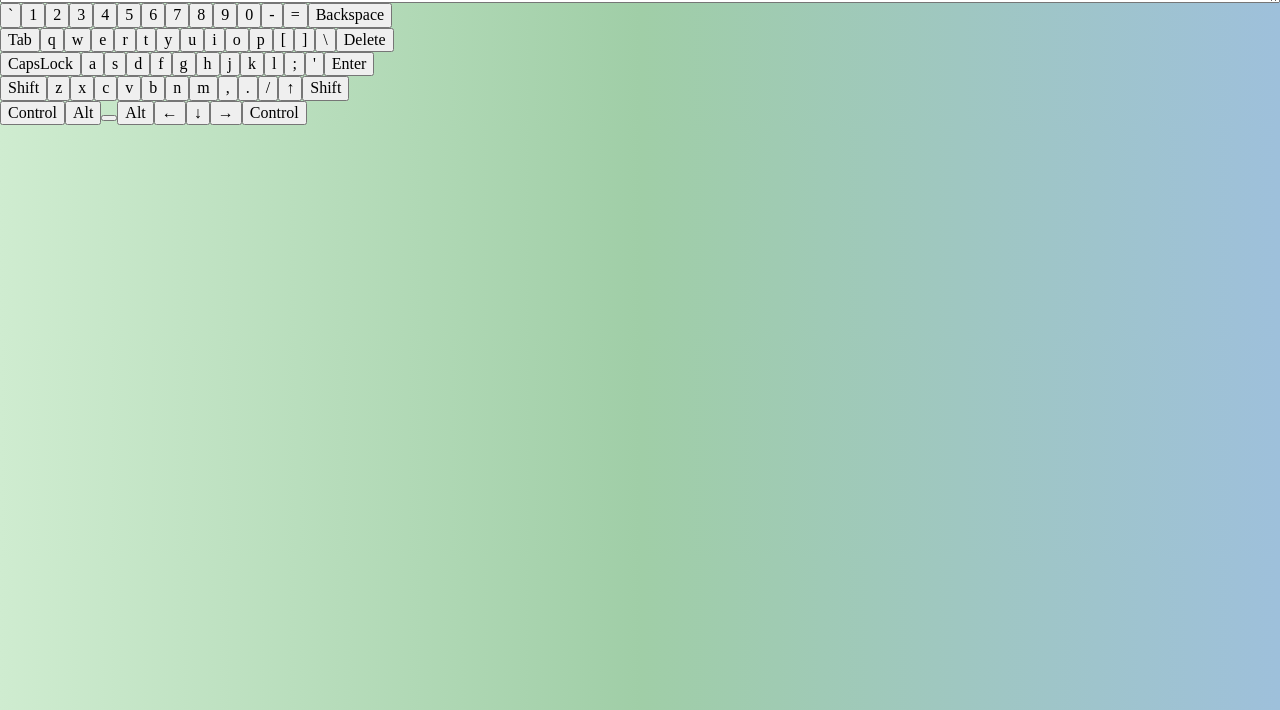
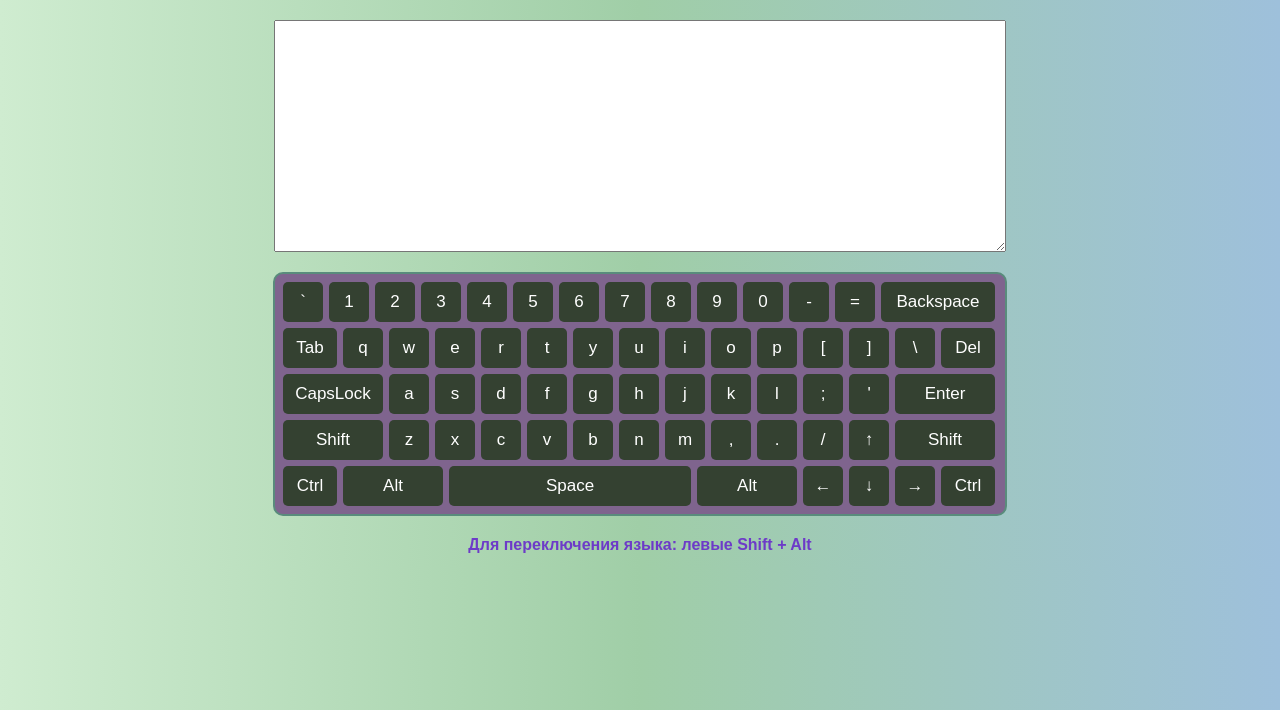
Before and after one commit to rybakovmax23/Virtual-Keyboard, a website built with webpack: page src/index.html in a window 1280 px wide. Shown: the part 90-800 px from the top of the page. Built offline with nearby package versions, Linux system fonts and the light colour scheme.

Commit message:
feat: feat styles keyboard

```diff
--- a/package.json
+++ b/package.json
@@ -8,7 +8,8 @@
     "build": "webpack --mode=production --node-env=production",
     "dev": "webpack --mode=development",
     "watch": "webpack --watch",
-    "serve": "webpack serve"
+    "serve": "webpack serve",
+    "clean": "rm -rf ./dist"
   },
   "author": "Max Rybakov",
   "license": "ISC",
--- a/src/keyboard-init/keyboard.init.js
+++ b/src/keyboard-init/keyboard.init.js
@@ -1,9 +1,8 @@
-import { ARRAY_KEYS } from '../constants';
+import { ARRAY_KEYS } from './constants';
 import { KEYBOARD_TEMPLATE } from './keyboard.template';
 
 export class Keyboard {
   constructor() {
-    this.body = document.querySelector('body');
     this.properties = {
       capsLock: false,
       en: false,
@@ -14,7 +13,7 @@ export class Keyboard {
   }
 
   init() {
-    this.body.insertAdjacentHTML('beforeend', KEYBOARD_TEMPLATE);
+    document.querySelector('body').insertAdjacentHTML('beforeend', KEYBOARD_TEMPLATE);
   }
 
   initKeyboard(languageKeyboard) {
@@ -31,14 +30,14 @@ export class Keyboard {
     const fragment = document.createDocumentFragment();
     this.keyLayout.forEach((key) => {
       const keyElement = document.createElement('button');
-      const insertLineBreak = ['Backspace', 'Delete', 'Enter', 'ShiftRight'].indexOf(key[4]) !== -1;
+      const rightBorder = ['Backspace', 'Delete', 'Enter', 'ShiftRight'].indexOf(key[4]) !== -1;
       keyElement.setAttribute('type', 'button');
       keyElement.classList.add('key');
       keyElement.setAttribute('data-key', `${key[4]}`);
 
       switch (key[4]) {
         case 'Backspace':
-          keyElement.classList.add('key-big');
+          keyElement.classList.add('key-little-big');
           keyElement.innerHTML = 'Backspace';
           keyElement.addEventListener('click', (event) => {
             this.deleteText(1, 0, 1);
@@ -46,15 +45,15 @@ export class Keyboard {
 
           break;
         case 'Delete':
-          keyElement.classList.add('key-big');
-          keyElement.innerHTML = 'Delete';
+          keyElement.classList.add('key-small');
+          keyElement.innerHTML = 'Del';
           keyElement.addEventListener('click', (event) => {
             this.deleteText(0, 1, 0);
           });
           break;
 
         case 'Tab':
-          keyElement.classList.add('key-big');
+          keyElement.classList.add('key-small');
           keyElement.innerHTML = 'Tab';
           keyElement.addEventListener('click', (event) => {
             this.insertText('\t');
@@ -135,13 +134,13 @@ export class Keyboard {
           break;
 
         case 'ControlLeft':
-          keyElement.classList.add('key-big');
-          keyElement.innerHTML = 'Control';
+          keyElement.classList.add('key-small');
+          keyElement.innerHTML = 'Ctrl';
           break;
 
         case 'ControlRight':
-          keyElement.classList.add('key-big');
-          keyElement.innerHTML = 'Control';
+          keyElement.classList.add('key-small');
+          keyElement.innerHTML = 'Ctrl';
           break;
 
         case 'AltRight':
@@ -167,7 +166,7 @@ export class Keyboard {
 
         case 'Space':
           keyElement.classList.add('key-huge');
-          keyElement.innerHTML = ' ';
+          keyElement.innerHTML = 'Space';
           keyElement.addEventListener('click', (event) => {
             this.insertText(' ');
           });
@@ -182,7 +181,7 @@ export class Keyboard {
         }
       }
       fragment.append(keyElement);
-      if (insertLineBreak) {
+      if (rightBorder) {
         fragment.append(document.createElement('br'));
       }
     });
@@ -191,7 +190,7 @@ export class Keyboard {
   }
 
   insertText(text) {
-    const textarea = document.querySelector('.use-keyboard-input');
+    const textarea = document.querySelector('.input-keyboard');
     const start = textarea.selectionStart;
     const end = textarea.selectionEnd;
     const findText = textarea.value.substring(0, start) + text + textarea.value.substring(end);
@@ -201,7 +200,7 @@ export class Keyboard {
   }
 
   deleteText(num1, num2, num3) {
-    const textarea = document.querySelector('.use-keyboard-input');
+    const textarea = document.querySelector('.input-keyboard');
     const start = textarea.selectionStart;
     const end = textarea.selectionEnd;
     const findText = textarea.value.substring(0, start - num1) + textarea.value.substring(end + num2);
@@ -213,7 +212,12 @@ export class Keyboard {
   toggleCapsLock() {
     this.properties.capsLock = !this.properties.capsLock;
     document.querySelectorAll('.key').forEach((key) => {
-      if (!key.classList.contains('key-big') && !key.classList.contains('key-huge')) {
+      if (
+        !key.classList.contains('key-big') &&
+        !key.classList.contains('key-little-big') &&
+        !key.classList.contains('key-huge') &&
+        !key.classList.contains('key-small')
+      ) {
         if (this.properties.capsLock) {
           key.innerHTML = key.innerHTML.toUpperCase();
         } else {
--- a/src/keyboard-init/keyboard.template.js
+++ b/src/keyboard-init/keyboard.template.js
@@ -1,5 +1,6 @@
 export const KEYBOARD_TEMPLATE = `<p class="title">Виртуальная клавиатура</p>
-<textarea class="use-keyboard-input"></textarea>
+<textarea class="input-keyboard"></textarea>
 <div class ="keyboard">
 <div class ="keyboard-keys"></div>
-</div>`;
+</div>
+<p class ="change-lang">Для переключения языка: левые Shift + Alt</p>`;
--- a/src/styles/style.css
+++ b/src/styles/style.css
@@ -3,12 +3,69 @@
 body {
   display: flex;
   flex-direction: column;
+  align-items: center;
   background: linear-gradient(90deg, #cfecd0, #a0cea7, #9ec0db);
   min-height: 100%;
+  font-family: Arial, Verdana, Helvetica, sans-serif;
+}
+.title {
+  font-size: 35px;
+  text-align: center;
+  font-weight: 900;
+  color: #6d3bc8;
+}
+.input-keyboard {
+  width: 700px;
+  height: 200px;
+  padding: 15px;
+  outline: none;
+  font-size: 20px;
+}
+.keyboard {
+  margin: 20px 0 20px;
+  width: 730px;
+  border: solid;
+  border: solid 2px #598c7c;
+  background: #7f648e;
+  border-radius: 10px;
+}
+.keyboard-keys {
+  padding: 5px;
+}
+.key {
+  font-size: 17px;
+  width: 40px;
+  height: 40px;
+  margin: 3px;
+  border-radius: 5px;
+  border: none;
+  color: white;
+  background: #344131;
+  cursor: pointer;
+}
+.key:active{
+  background: #3eb7a8;
+    border-radius: 10px;
 }
 .active{
-  color: #9ec0db;
+  background: #3eb7a8;
+    border-radius: 10px;
 }
-.key:active{
-  color: #9ec0db;
+
+.key-big {
+  width: 100px;
 }
+.key-little-big {
+  width: 114px;
+}
+.key-small {
+  width: 54px;
+}
+.key-huge {
+  width: 242px;
+}
+.change-lang{
+  margin: 0 0 10px;
+  color: #6d3bc8;
+  font-weight:bold
+}
```
Also changed, not shown: src/keyboard-init/constants.js (renamed from src/constants.js).
